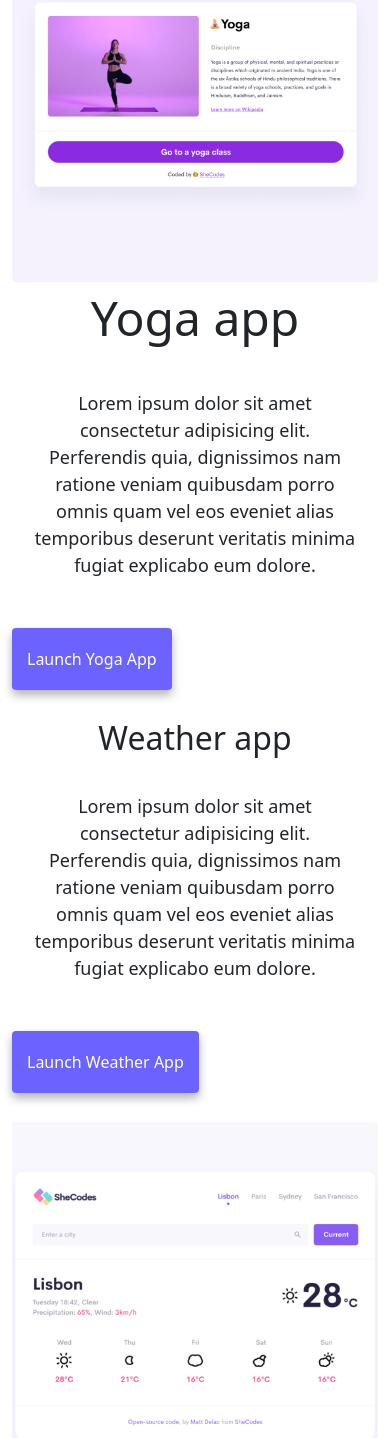
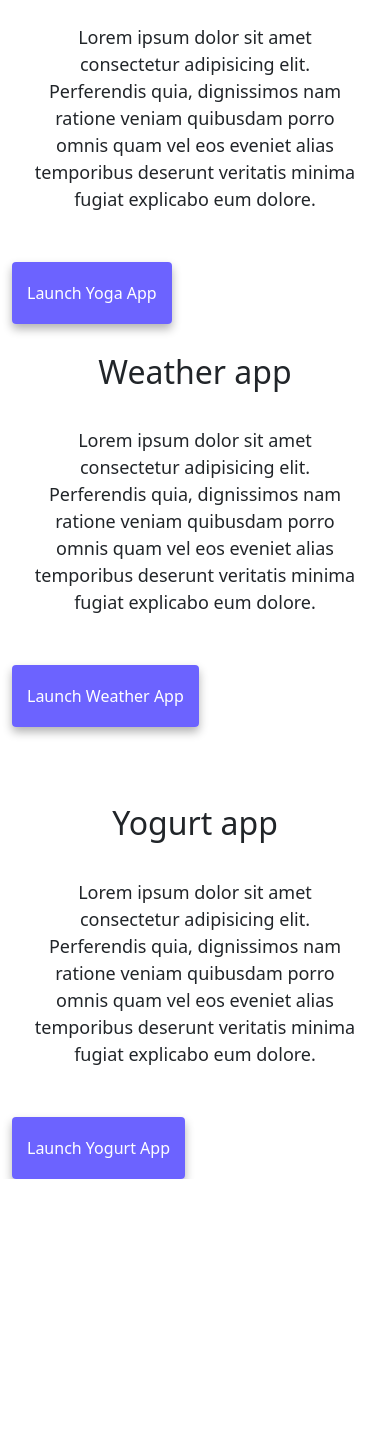
Before and after one commit to evelientje90/AdvancedToolsHomeworkSheCodes, a website: page index.html in a window 390 px wide. Shown: the part 562-2000 px from the top of the page. After the commit the page ends 1741 px from the top, so only its background shows below. Drawn offline with nearby package versions, Linux system fonts and the light colour scheme.

Commit message:
Update index.html
Images removed for small resolution screens

```diff
--- a/index.html
+++ b/index.html
@@ -61,7 +61,7 @@
     <div class="container">
       <div class="row">
         <div class="col-md-6">
-          <img src="images/yoga.png" alt="Yoga Project"class="img-fluid rounded" />
+          <img src="images/yoga.png" alt="Yoga Project"class="img-fluid rounded d-none d-sm-block" />
         </div>
         <div class="col-md-6">
           <h1 class="mb-3">Yoga app</h1>
@@ -90,12 +90,12 @@
           </div>
         </div>
         <div class="col-md-6">
-          <img src="images/weather.png" alt="Weather Project" class="img-fluid rounded" />
+          <img src="images/weather.png" alt="Weather Project" class="img-fluid rounded d-none d-sm-block" />
         </div>
       </div>
       <div class="row mt-5">
         <div class="col-md-6">
-          <img src="images/yogurt.png" alt="Yogurt Project" class="img-fluid rounded" />
+          <img src="images/yogurt.png" alt="Yogurt Project" class="img-fluid rounded d-none d-sm-block" />
         </div>
         <div class="col-md-6">
           <h2 class="mb-3">Yogurt app</h2>
```
